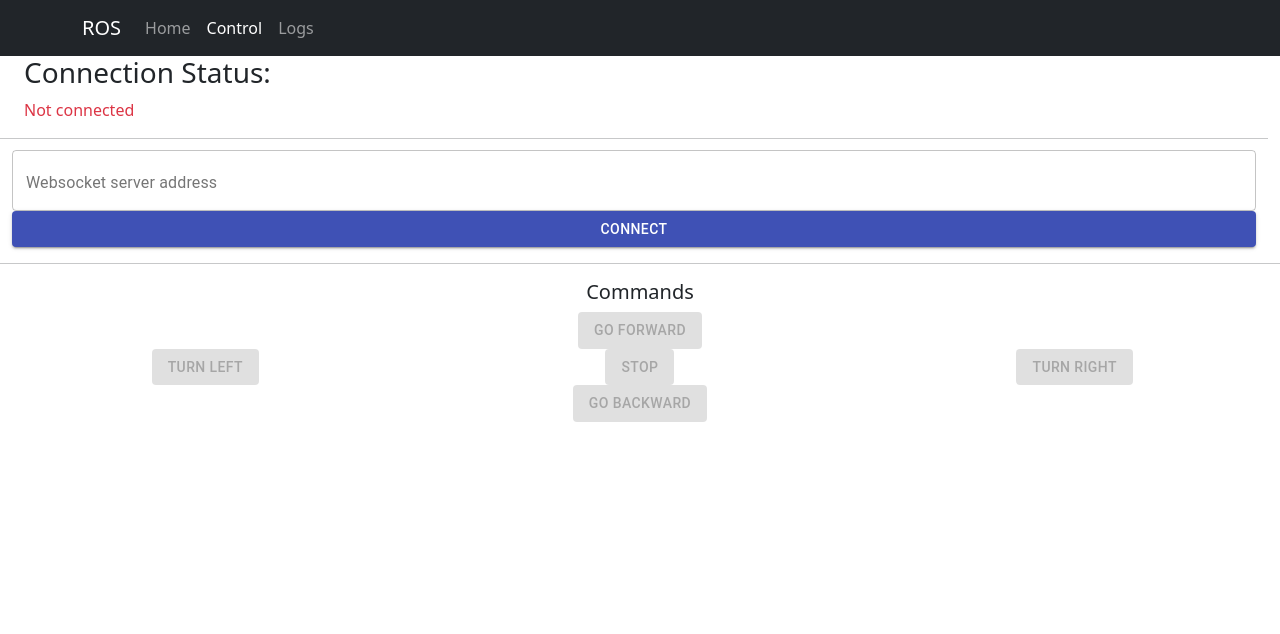
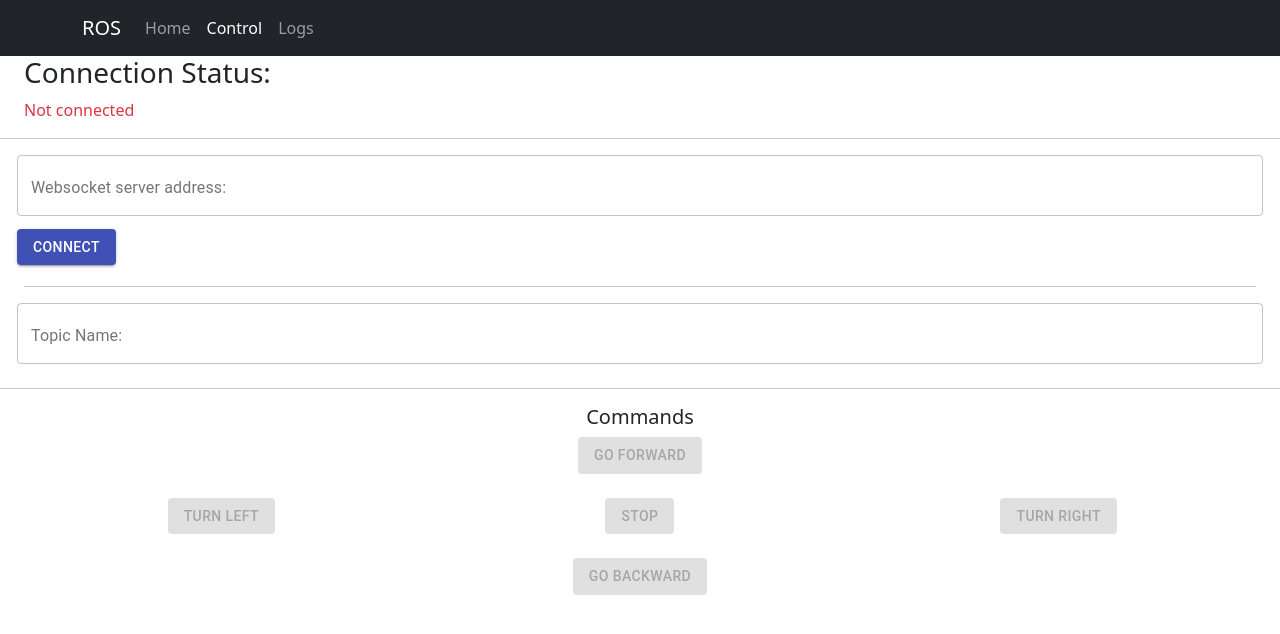
Before and after one commit to AlayKharadi/Ros-Web-App, a React (Create React App) app: page /Control in a window 1280 px wide. Shown: the top 634 px of the page. Built offline with nearby package versions, Linux system fonts and the light colour scheme.

Commit message:
Topic type added

```diff
--- a/package.json
+++ b/package.json
@@ -16,6 +16,7 @@
     "react-scripts": "4.0.3",
     "redux": "^4.1.0",
     "roslib": "^1.1.0",
+    "vis-network": "^9.0.4",
     "web-vitals": "^1.0.1"
   },
   "scripts": {
--- a/src/components/Control.js
+++ b/src/components/Control.js
@@ -3,16 +3,22 @@ import * as action_type from "../storage/actiontype";
 import ROSLIB from 'roslib';
 import { useSelector } from "react-redux";
 import { useEffect, useState } from 'react';
-import { Button, Container, TextField } from '@material-ui/core';
-import { Jumbotron, Row } from 'react-bootstrap';
+import { Button, Container, FormControl, InputLabel, OutlinedInput, FormHelperText } from '@material-ui/core';
+import { Col, Jumbotron, Row } from 'react-bootstrap';
 
 const Control = () => {
     let connected = useSelector(state => state.connected);
     const [ws, setWS] = useState(userStore.getState().ws_address);
+    const [topicName, setTopicName] = useState('');
 
     useEffect(() => {
-        // wss://i-0c6354da7096e9e8c.robotigniteacademy.com/a85a3c99-376f-42cd-a5e1-ca15e5f92ed7/rosbridge/
+        // link for the web
     }, [ws]);
+
+    useEffect(() => {
+        // /cmd_vel
+        // /turtle1/cmd_vel
+    }, [topicName]);
 
     const connect = () => {
         let ros = null;
@@ -55,7 +61,10 @@ const Control = () => {
 
     const forward = () => {
         userStore.dispatch({
-            type: action_type.SET_TOPIC
+            type: action_type.SET_TOPIC,
+            payload: {
+                topicName: topicName
+            }
         });
         userStore.dispatch({
             type: action_type.FORWARD
@@ -71,7 +80,10 @@ const Control = () => {
 
     const backward = () => {
         userStore.dispatch({
-            type: action_type.SET_TOPIC
+            type: action_type.SET_TOPIC,
+            payload: {
+                topicName: topicName
+            }
         });
         userStore.dispatch({
             type: action_type.BACKWARD
@@ -87,7 +99,10 @@ const Control = () => {
 
     const stop = () => {
         userStore.dispatch({
-            type: action_type.SET_TOPIC
+            type: action_type.SET_TOPIC,
+            payload: {
+                topicName: topicName
+            }
         });
         userStore.dispatch({
             type: action_type.STOP
@@ -103,7 +118,10 @@ const Control = () => {
 
     const turnleft = () => {
         userStore.dispatch({
-            type: action_type.SET_TOPIC
+            type: action_type.SET_TOPIC,
+            payload: {
+                topicName: topicName
+            }
         });
         userStore.dispatch({
             type: action_type.TURNLEFT
@@ -119,7 +137,10 @@ const Control = () => {
 
     const turnright = () => {
         userStore.dispatch({
-            type: action_type.SET_TOPIC
+            type: action_type.SET_TOPIC,
+            payload: {
+                topicName: topicName
+            }
         });
         userStore.dispatch({
             type: action_type.TURNRIGHT
@@ -136,8 +157,7 @@ const Control = () => {
     return (
 
         <Jumbotron style={{ marginBottom: '0px' }}>
-            <div className="row" style={{ maxHeight: '200px', marginRight: '0px' }}>
-                <div className="col-12">
+            <Row>
                 <Container>
                     <h3>Connection Status:</h3>
                     {
@@ -156,15 +176,26 @@ const Control = () => {
 
                 <Container>
                     <Row>
-                            <TextField
+                        <Col style={{ padding: '5px' }}>
+                            <FormControl fullWidth>
+                                <InputLabel htmlFor="ws_address" variant="outlined" error={false}>Websocket server address:</InputLabel>
+                                <OutlinedInput
                                     id="ws_address"
+                                    type="text"
+                                    name="ws_address"
                                     label="Websocket server address"
-                                value={ ws === null ? '' : ws }
+                                    error={false}
+                                    aria-describedby="my-helper-text-user"
+                                    value={ws === null ? '' : ws}
                                     onChange={(e) => setWS(e.target.value)}
-                                variant="outlined"
                                 />
+                                <FormHelperText id="my-helper-text-ws_address" error={false}>{""}</FormHelperText>
+                            </FormControl>
+                        </Col>
                     </Row>
+
                     <Row>
+                        <Col style={{ padding: '5px' }}>
                             {
                                 connected ?
                                     <Button variant="contained" color="secondary" onClick={disconnect}>
@@ -175,48 +206,94 @@ const Control = () => {
                                         Connect
                                     </Button>
                             }
+                        </Col>
                     </Row>
-                    </Container>
-                </div>
-            </div>
 
                     <hr />
 
-            <div className="row">
-                <div className="col-md-12 text-center">
-                    <h5>Commands</h5>
-                </div>
+                    <Row>
+                        <Col style={{ padding: '5px' }}>
+                            <FormControl fullWidth>
+                                <InputLabel htmlFor="topic_name" variant="outlined" error={false}>Topic Name:</InputLabel>
+                                <OutlinedInput
+                                    id="topic_name"
+                                    type="text"
+                                    name="topic_name"
+                                    label="Topic Name"
+                                    error={false}
+                                    aria-describedby="my-helper-text-topic_name"
+                                    value={topicName === null ? '' : topicName}
+                                    onChange={(e) => setTopicName(e.target.value)}
+                                />
+                                <FormHelperText id="my-helper-text-topic_name" error={false}>{""}</FormHelperText>
+                            </FormControl>
+                        </Col>
+                    </Row>
+                </Container>
+            </Row>
 
-                <div className="col-md-12 text-center">
+            <hr />
+
+            <Row>
+                <Container>
+                    <Row>
+                        <Col md={12} className="text-center">
+                            <h5>
+                                Commands
+                            </h5>
+                        </Col>
+                    </Row>
+
+                    <Row>
+                        <Col md={12} className="text-center">
+                            <Container>
                                 <Button variant="contained" color="primary" onClick={forward} disabled={!connected}>
                                     Go forward
                                 </Button>
+                            </Container>
                             <br />
-                </div>
+                        </Col>
+                    </Row>
 
-                <div className="col-md-4 text-center">
+                    <Row>
+                        <Col md={4} className="text-center">
+                            <Container>
                                 <Button variant="contained" color="primary" onClick={turnleft} disabled={!connected}>
                                     Turn left
                                 </Button>
-                </div>
-                <div className="col-md-4 text-center">
+                            </Container>
+                        </Col>
+
+                        <Col md={4} className="text-center">
+                            <Container>
                                 <Button variant="contained" color="secondary" onClick={stop} disabled={!connected}>
                                     Stop
                                 </Button>
+                            </Container>
                             <br />
-                </div>
-                <div className="col-md-4 text-center">
+                        </Col>
+
+                        <Col md={4} className="text-center">
+                            <Container>
                                 <Button variant="contained" color="primary" onClick={turnright} disabled={!connected}>
                                     Turn right
                                 </Button>
-                </div>
+                            </Container>
+                        </Col>
+                    </Row>
 
-                <div className="col-md-12 text-center">
+
+                    <Row>
+                        <Col md={12} className="text-center">
+                            <Container>
                                 <Button variant="contained" color="primary" onClick={backward} disabled={!connected}>
                                     Go backward
                                 </Button>
-                </div>
-            </div>
+                            </Container>
+                        </Col>
+                    </Row>
+                </Container>
+            </Row>
         </Jumbotron>
     );
 }
--- a/src/components/CustomNavbar.js
+++ b/src/components/CustomNavbar.js
@@ -9,7 +9,7 @@ const CustomNavbar = () => {
         { id: 0, path: '/Home', name: 'Home' },
         { id: 1, path: '/Control', name: 'Control' },
         { id: 2, path: '/Logs', name: 'Logs' }
-    ]
+    ];
 
     return (
         <Navbar collapseOnSelect expand="lg" bg="dark" variant="dark" sticky="top">
--- a/src/storage/reducer.js
+++ b/src/storage/reducer.js
@@ -55,7 +55,7 @@ export default function reducer(state, action) {
                 ...state,
                 topic: new ROSLIB.Topic({
                     ros: state.ros,
-                    name: '/cmd_vel',
+                    name: action.payload.topicName,
                     messageType: 'geometry_msgs/Twist'
                 })
             };
```
Also changed, not shown: 2 other files (tests, documents, lock files or other folders). Lines whose indentation alone changed are shown as unchanged.
